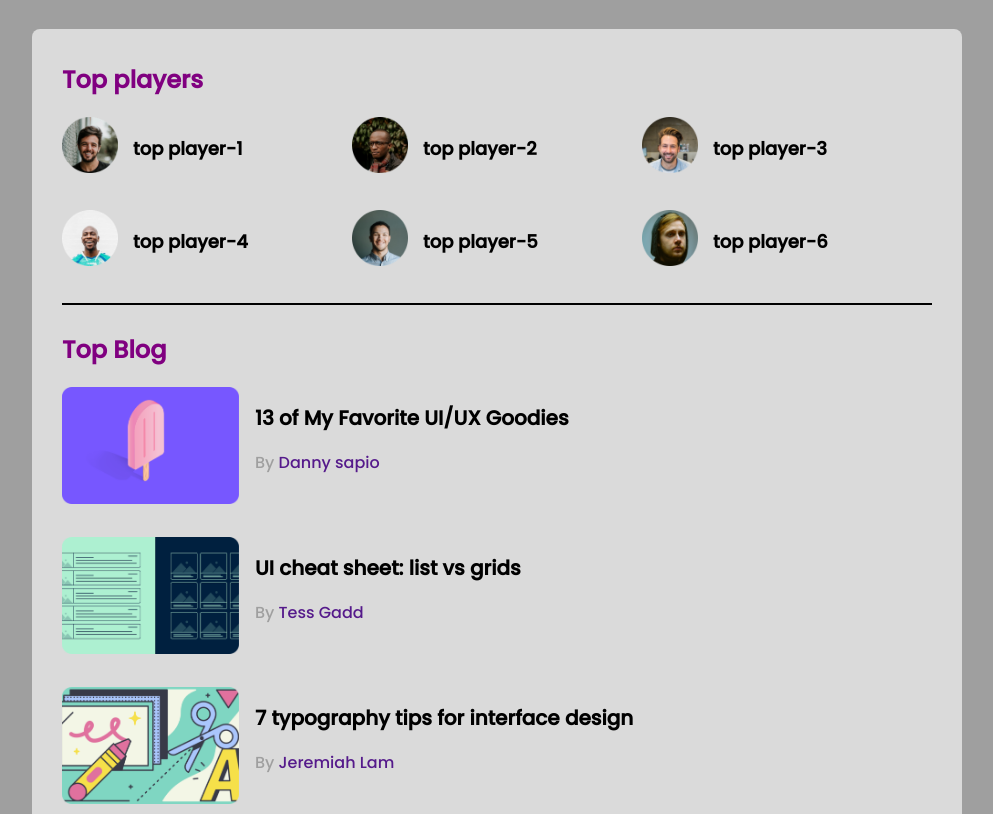
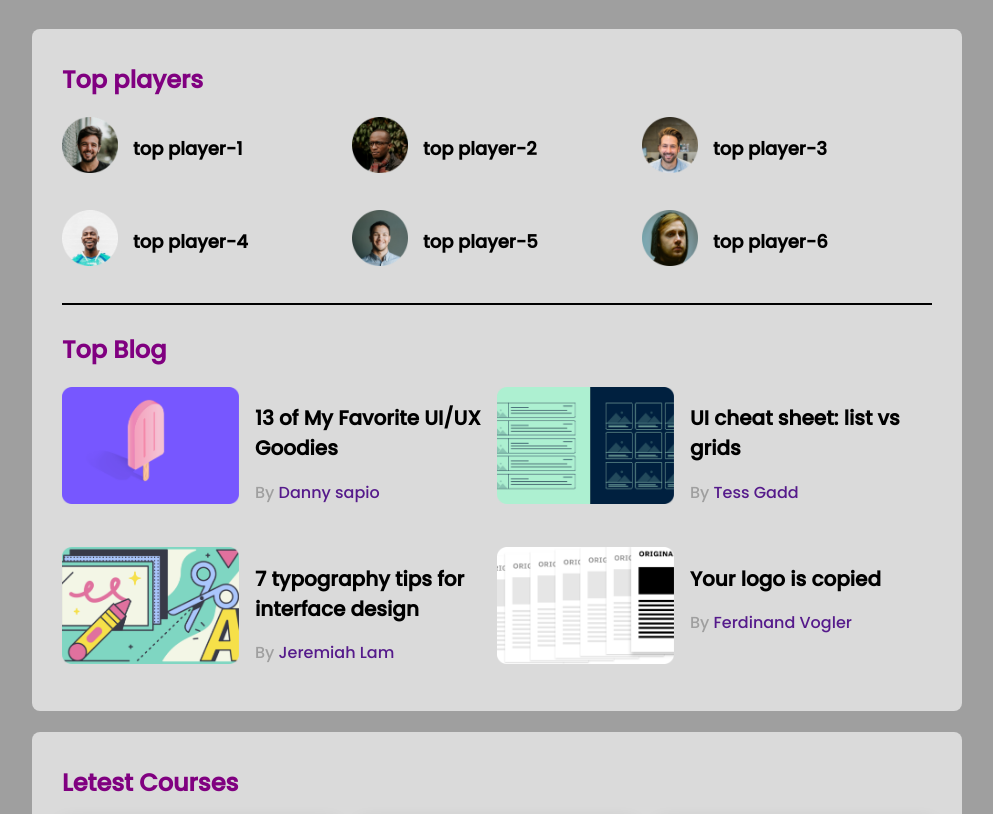
Before and after one commit to alvi-v32/leader-board-css3, a plain HTML site: page index.html in a window 1280 px wide. Shown: the top 814 px of the page, without its empty margins (143-1136 px from the left). Drawn offline with Linux system fonts and the light colour scheme.

Commit message:
last commit

```diff
--- a/styles/styles.css
+++ b/styles/styles.css
@@ -177,6 +177,3 @@ hr{
     }
 
 }
-.blogs{
-    grid-template-columns: repeat(1, 1fr);
-}
```
